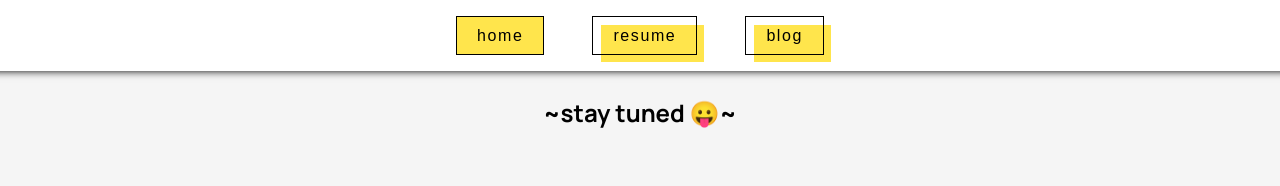
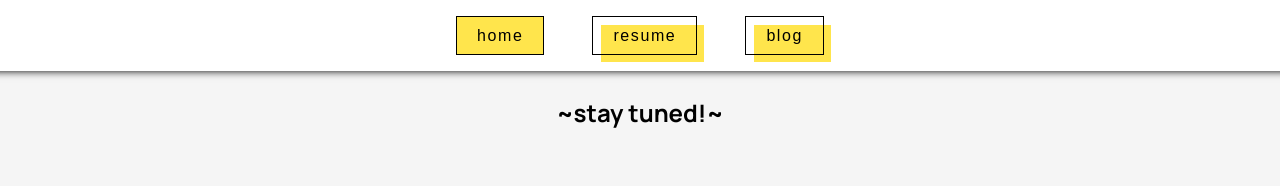
Before and after one commit to zymoncone/portfolio, a React (Create React App) app: page /#/blog in a window 1280 px wide. Shown: the top 186 px of the page. Built offline with nearby package versions, Linux system fonts and the light colour scheme; the HTML template or start-up script is replaced by a standard one; a web font is replaced by a local one.

Commit message:
update resume and blog text

```diff
--- a/src/components/Blog/Blog.js
+++ b/src/components/Blog/Blog.js
@@ -1,6 +1,6 @@
 const Blog = () => {
   return (
-    <h2 style={{marginTop:"6rem"}}>~stay tuned 😛~</h2>
+    <h2 style={{marginTop:"6rem"}}>~stay tuned!~</h2>
   )
 }
 
```
Also changed, not shown: 1 other file (tests, documents, lock files or other folders).
